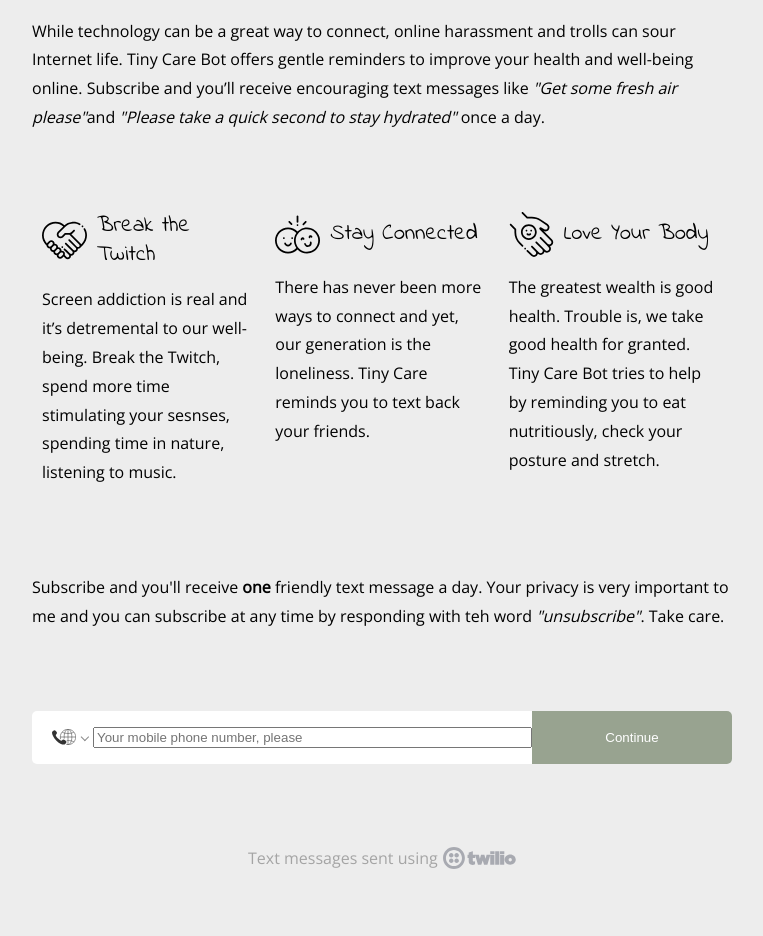
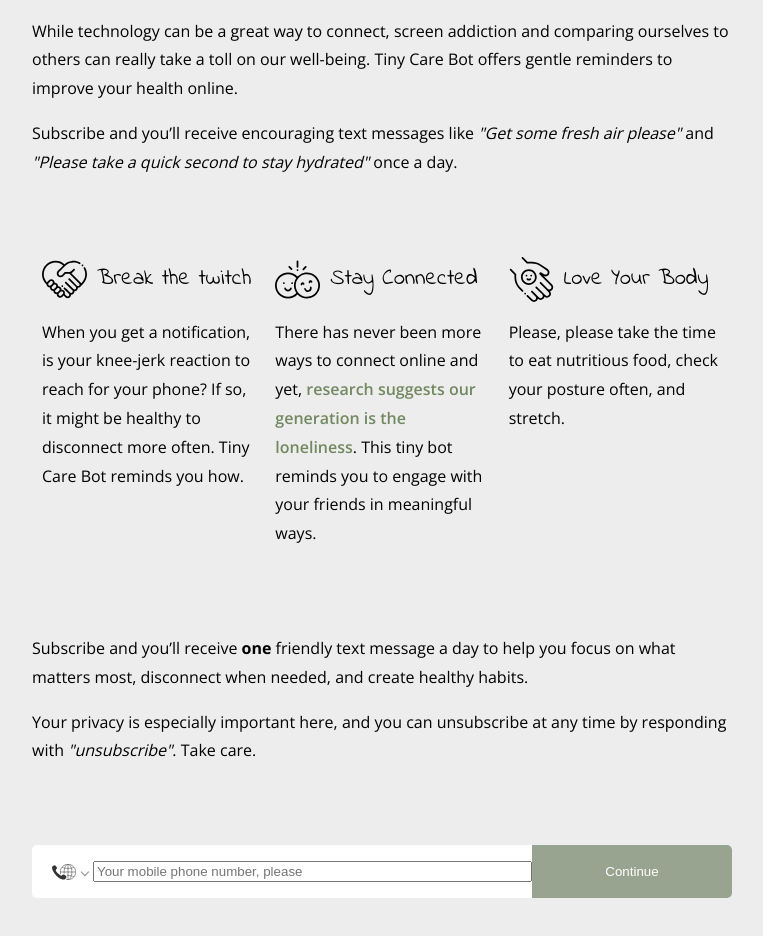
Before and after one commit to bookercodes/tinycarebot.com, a React (Create React App) app in the folder client/: page / in a window 1280 px wide. Shown: the part 834-1770 px from the top of the page, without its empty margins (258-1021 px from the left). Built offline with nearby package versions, Linux system fonts and the light colour scheme; the HTML template or start-up script is replaced by a standard one.

Commit message:
Update copy

```diff
--- a/client/public/index.html
+++ b/client/public/index.html
@@ -8,7 +8,8 @@
 	<link rel="manifest" href="%PUBLIC_URL%/manifest.json">
   <link href="https://fonts.googleapis.com/css?family=PT+Serif" rel="stylesheet">
   <link href="https://fonts.googleapis.com/css?family=Indie+Flower" rel="stylesheet">
-  <link href="https://fonts.googleapis.com/css?family=Alegreya:400,700|Open+Sans" rel="stylesheet">
+  <link href="https://fonts.googleapis.com/css?family=Alegreya:400,700|Open+Sans:400,600,700" rel="stylesheet">
+
     <title>Tiny Care Bot</title>
   </head>
   <body>
--- a/client/src/App.js
+++ b/client/src/App.js
@@ -55,13 +55,13 @@
                   marginRight: 10
                 }}
               />
-              Break the Twitch
+              Break the twitch
             </span>
           </div>
           <p>
-            Screen addiction is real and it’s detremental to our well-being.
-            Break the Twitch, spend more time stimulating your sesnses, spending
-            time in nature, listening to music.
+            When you get a notification, is your knee-jerk reaction to reach for
+            your phone? If so, it might be healthy to disconnect more often.
+            Tiny Care Bot reminds you how.
           </p>
         </li>
         <li
@@ -90,8 +90,20 @@
             </span>
           </div>
           <p>
-            There has never been more ways to connect and yet, our generation is
-            the loneliness. Tiny Care reminds you to text back your friends.
+            There has never been more ways to connect online and yet,{' '}
+            <a
+              href="https://www.bbc.co.uk/bbcthree/article/5a5db873-bc83-4159-9006-57a4d689f902"
+              css={{
+                color: 'inherit',
+                textDecoration: 'none',
+                fontWeight: 600,
+                color: '#728860'
+              }}
+            >
+              research suggests our generation is the loneliness
+            </a>
+            . This tiny bot reminds you to engage with your friends in
+            meaningful ways.
           </p>
         </li>
         <li
@@ -120,9 +132,8 @@
             </span>
           </div>
           <p>
-            The greatest wealth is good health. Trouble is, we take good health
-            for granted. Tiny Care Bot tries to help by reminding you to eat
-            nutritiously, check your posture and stretch.
+            Please, please take the time to eat nutritious food, check your
+            posture often, and stretch.{' '}
           </p>
         </li>
       </ul>
@@ -270,28 +281,42 @@
           </h2>
           <p
             css={{
+              marginBottom: 10
+            }}
+          >
+            While technology can be a great way to connect, screen addiction and
+            comparing ourselves to others can really take a toll on our
+            well-being. Tiny Care Bot offers gentle reminders to improve your
+            health online.{' '}
+          </p>
+          <p
+            css={{
               marginBottom: 70
             }}
           >
-            While technology can be a great way to connect, online harassment
-            and trolls can sour Internet life. Tiny Care Bot offers gentle
-            reminders to improve your health and well-being online. Subscribe
-            and you’ll receive encouraging text messages like{' '}
-            <em>"Get some fresh air please"</em>
-            and <em>"Please take a quick second to stay hydrated"</em> once a
-            day.
+            Subscribe and you’ll receive encouraging text messages like{' '}
+            <em>"Get some fresh air please"</em> and{' '}
+            <em>"Please take a quick second to stay hydrated"</em> once a day.{' '}
           </p>
           <ReasonsList />
+          <p
+            css={{
+              marginBottom: 10
+            }}
+          >
+            Subscribe and you’ll receive <strong>one</strong> friendly text
+            message a day to help you focus on what matters most, disconnect
+            when needed, and create healthy habits.
+          </p>
           <p
             css={{
               marginBottom: 80
             }}
           >
-            Subscribe and you'll receive <strong>one</strong> friendly text
-            message a day. Your privacy is very important to me and you can
-            subscribe at any time by responding with teh word{' '}
-            <em>"unsubscribe"</em>. Take care.
+            Your privacy is especially important here, and you can unsubscribe
+            at any time by responding with <em>"unsubscribe"</em>. Take care.
           </p>
+
           <Alert text={this.state.alertText} color={this.state.alertColor} />
           {this.renderForm()}
           <div
```
